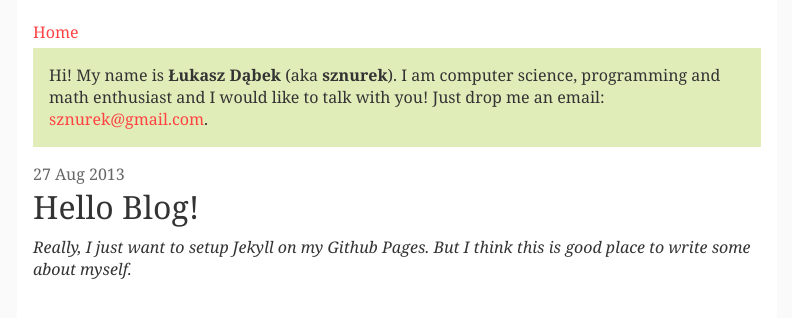
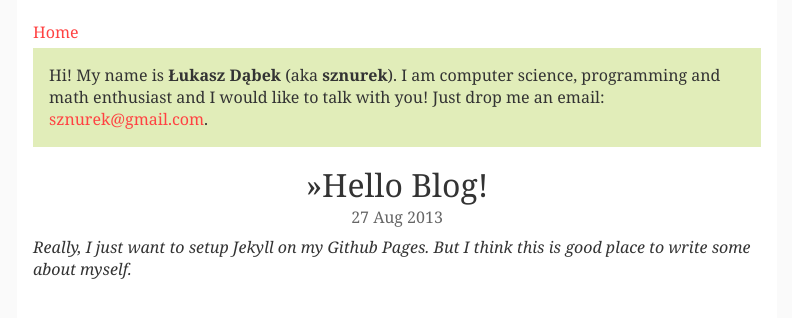
Before and after one commit to sznurek/sznurek.github.io, a Jekyll site: the page built from index.html, in a window 1280 px wide. Shown: the top 318 px of the page, without its empty margins (243-1035 px from the left). Built offline with Jekyll 4.4.1, drawn with Linux system fonts in a browser that asks for light colours; Markdown is read by kramdown in place of the engine named in the settings.

Commit message:
More CSS fixes.

```diff
--- a/css/main.css
+++ b/css/main.css
@@ -64,11 +64,14 @@ div.about p {
 
 .post a {
     font-size: 2em;
+    display: block;
+    text-align: center;
     color: #333;
 }
 
 .post .date {
     display: block;
+    text-align: center;
     color: #666;
 }
 
@@ -86,3 +89,8 @@ div.about p {
 .single-post p {
     margin-top: 1em;
 }
+
+.single-post h1 {
+    font-weight: normal;
+    font-size: 2em;
+}
--- a/index.html
+++ b/index.html
@@ -5,8 +5,8 @@ title: sznurek home
 
 {% for post in site.posts %}
   <div class="post">
+      <a href="{{ post.url }}">&raquo;{{ post.title }}</a>
       <span class="date">{{ post.date | date_to_string }}</span>
-      <a href="{{ post.url }}">{{ post.title }}</a>
       <p>{{ post.excerpt }}</p>
   </div>
 {% endfor %}
```
